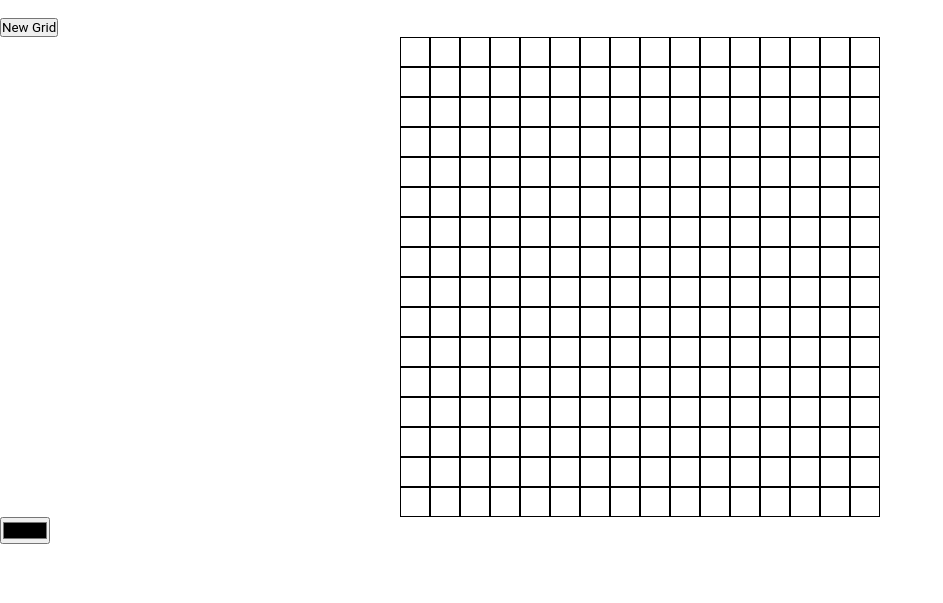
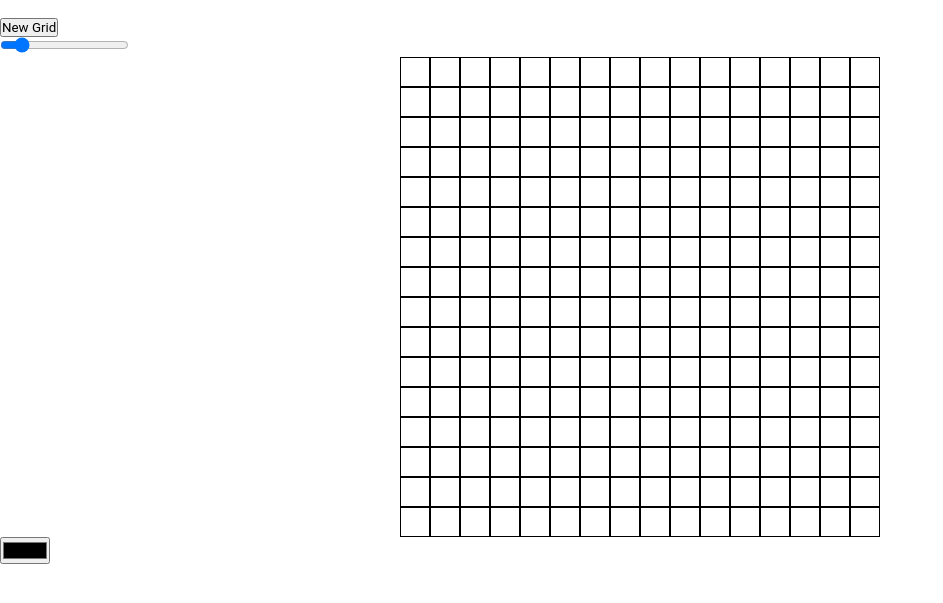
Before and after one commit to demorunner/Etch-A-Sketch, a plain HTML site: page index.html in a window 1280 px wide. Shown: the part 61-664 px from the top of the page, without its empty margins (0-943 px from the left). Drawn offline with Linux system fonts and the light colour scheme.

Commit message:
added slider input, fixed color picker value.

```diff
--- a/index.html
+++ b/index.html
@@ -24,13 +24,17 @@
 
     <button id="new-grid-button">New Grid</button>
 
+    <div class="slidecontainer">
+        <input id="size-range" type="range"  min="4" max="100" value="16" oninput="funSlide()">
+    </div>
+
     <div class="main-display">
         <div class="grid-container">
             <!-- create 256 divs using JavaScript -->
         </div>
     </div>
 
-    <input type="color" id="color-picker" value="black">
+    <input type="color" id="color-picker" value="#000000">
 
 
 
```
